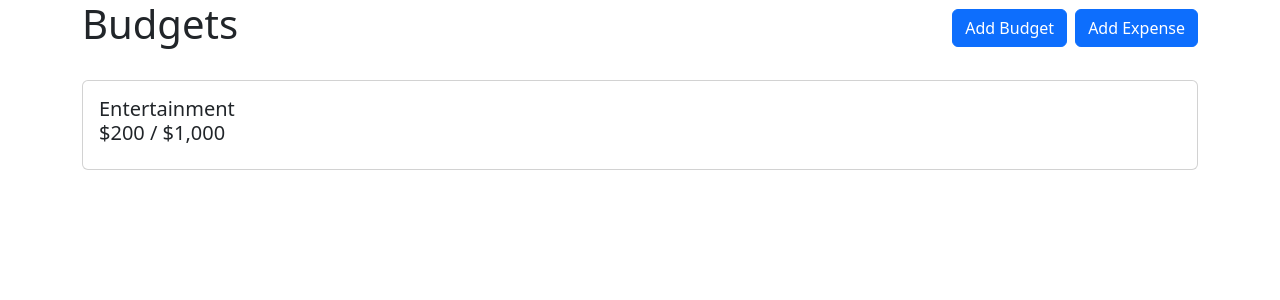
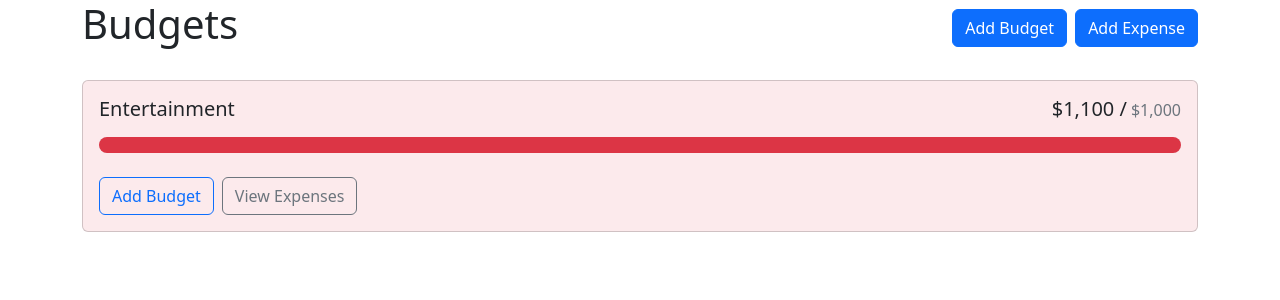
Before and after one commit to raghavendramj/NS_Rosalind_MERN, a React (Create React App) app in the folder ReactJS/budget-app/: page / in a window 1280 px wide. Shown: the top 300 px of the page. Built offline with nearby package versions, Linux system fonts and the light colour scheme.

Commit message:
Next set of changes

```diff
--- a/ReactJS/budget-app/src/App.js
+++ b/ReactJS/budget-app/src/App.js
@@ -23,7 +23,11 @@
         </Button>
       </Stack>
       <div style={divStyle}>
-        <BudgetCard cardName="Entertainment" amount={200} max={1000}></BudgetCard>
+        <BudgetCard
+          cardName="Entertainment"
+          amount={1100}
+          max={1000}
+        ></BudgetCard>
       </div>
     </Container>
   );
--- a/ReactJS/budget-app/src/components/budget.jsx
+++ b/ReactJS/budget-app/src/components/budget.jsx
@@ -1,16 +1,53 @@
 import React from 'react'
-import { Card } from 'react-bootstrap';
+import { Button, Card, ProgressBar, Stack } from 'react-bootstrap';
 import { currencyFormatter } from '../utils';
 
-export default function BudgetCard({ cardName, amount, max }) {
+export default function BudgetCard({ cardName, amount, max, gray }) {
+
+    const classNames = [];
+
+    if (amount > max) {
+        classNames.push('bg-danger', 'bg-opacity-10')
+    } else if (gray) {
+        classNames.push('bg-light')
+    }
     return (
-        <Card>
+        <Card className={classNames.join(" ")}>
             <Card.Body>
-                <Card.Title>
-                    <div>{cardName}</div>
-                    <div>{currencyFormatter.format(amount)} / {currencyFormatter.format(max)}</div>
+                <Card.Title className='d-flex justify-content-between align-items-baseline fw-normal mb-3'>
+                    <div className='me-2'>{cardName}</div>
+                    <div className='d-flex align-items-baseline'>{currencyFormatter.format(amount)} /
+                        <span className='text-muted fs-6 ms-1'>{currencyFormatter.format(max)}</span>
+                    </div>
                 </Card.Title>
+                <ProgressBar
+                    className='rounded-pill'
+                    variant={getProgressBarVariant(amount, max)}
+                    min={0}
+                    max={max}
+                    now={amount}
+                ></ProgressBar>
+                <Stack direction='horizontal' gap="2" className="mt-4">
+                    <Button variant="outline-primary">
+                        Add Budget
+                    </Button>
+                    <Button variant="outline-secondary">
+                        View Expenses
+                    </Button>
+                </Stack>
             </Card.Body>
+
         </Card >
     )
 }
+
+function getProgressBarVariant(amount, max) {
+    const ratio = amount / max;
+    if (ratio < 0.5)
+        return 'primary';
+    if (ratio < 0.75)
+        return 'warning';
+    return 'danger';
+
+
+}
```
